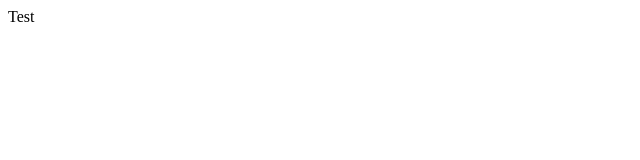
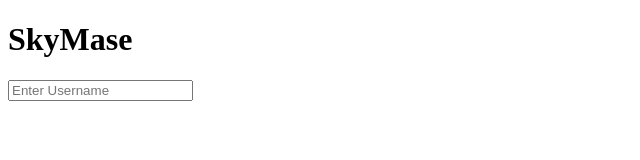
Before and after one commit to maseian/maseian.github.io, a plain HTML site: page index.html in a window 1280 px wide. Shown: the whole page, without its empty margins (0-640 px from the left). Drawn offline with Linux system fonts and the light colour scheme.

Commit message:
Update index.html

```diff
--- a/index.html
+++ b/index.html
@@ -1,9 +1,17 @@
 <!DOCTYPE html>
-<html>
+<html lang="en">
 <head>
-  <title>SkyMase</title>
+    <meta charset="UTF-8">
+    <meta name="viewport" content="width=device-width, initial-scale=1.0">
+    <title>SkyMase</title>
+    <link rel="stylesheet" href="styles.css">
 </head>
-<body style="background-color: rgb(173, 106, 81)>
-  <button type="button">Test</button>
+<body>
+    <div class="container">
+        <h1>SkyMase</h1>
+        <div class="search-bar">
+            <input type="text" placeholder="Enter Username">
+        </div>
+    </div>
 </body>
 </html>
```
